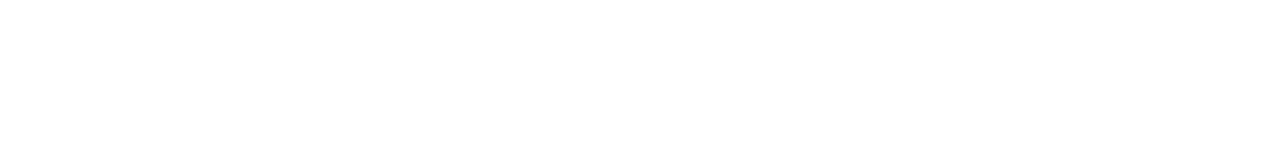
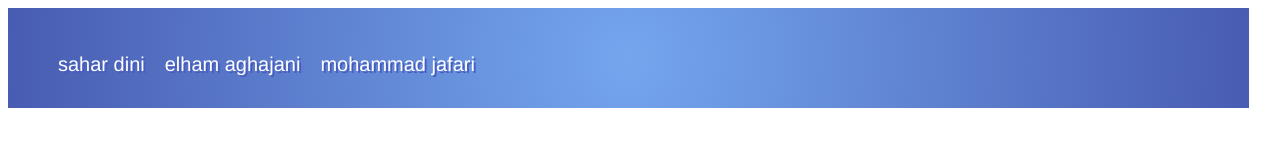
Before and after one commit to mamadalfered/group, a website: page index.html in a window 1280 px wide. Drawn offline with Linux system fonts and the light colour scheme.

Commit message:
changes in index.html

```diff
--- a/css/main.css
+++ b/css/main.css
@@ -0,0 +1,22 @@
+#e-wrapper{
+    width: 95%;
+    margin: 0px;
+}
+#e-navmenu{
+    margin: 0px;
+    background:radial-gradient(circle,#74a6ee 0%,#485cb2 100%);
+    height: 100px;
+    width: 100%;
+    list-style: none;
+    display: flex;
+    flex-direction: row;
+}
+ul li{
+    padding: 45px 10px 0px 10px;
+    font: 20px Helvetica,Helvetica Neue,Arial;
+}
+ul li a{
+    color:white;
+    text-shadow: 2px 2px 0px #485cbf;
+    text-decoration: none;
+}
--- a/index.html
+++ b/index.html
@@ -4,9 +4,16 @@
     <meta charset="UTF-8">
     <meta name="viewport" content="width=device-width, initial-scale=1.0">
     <meta http-equiv="X-UA-Compatible" content="ie=edge">
-    <title>first test</title>
+    <title>our project</title>
+    <link href="./css/main.css" rel="stylesheet">
 </head>
 <body>
-
+    <div id="e-wrapper">
+        <ul id="e-navmenu">
+            <li id="e-sahar"><a href="#">sahar dini</a></li>
+            <li id="e-elham"><a href="#">elham aghajani</a></li>
+            <li id="e-mohammad"><a href="#">mohammad jafari</a></li>
+        </ul>
+    </div>
 </body>
 </html>
```
Also changed, not shown: package.json (added, +23 -0 lines), 1 other file.
